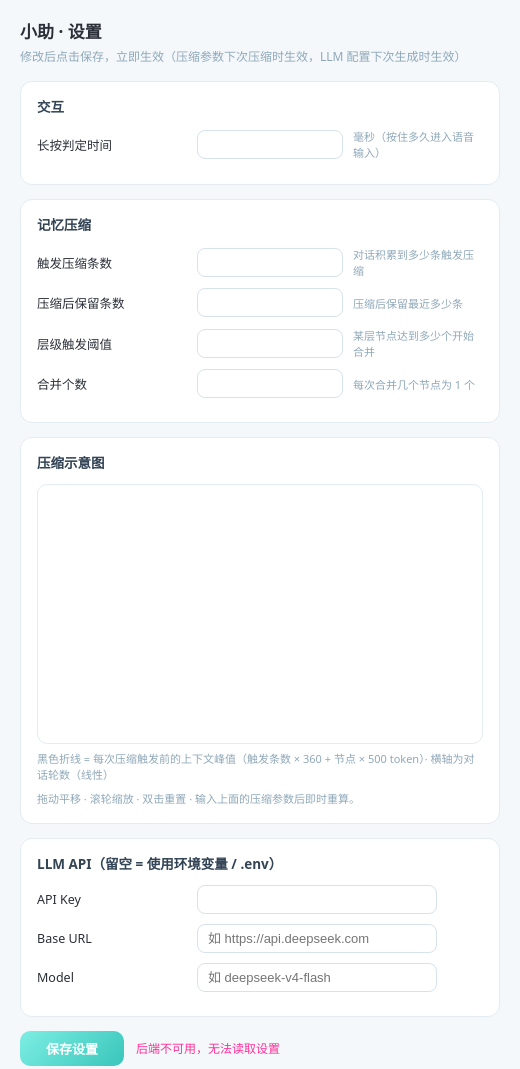
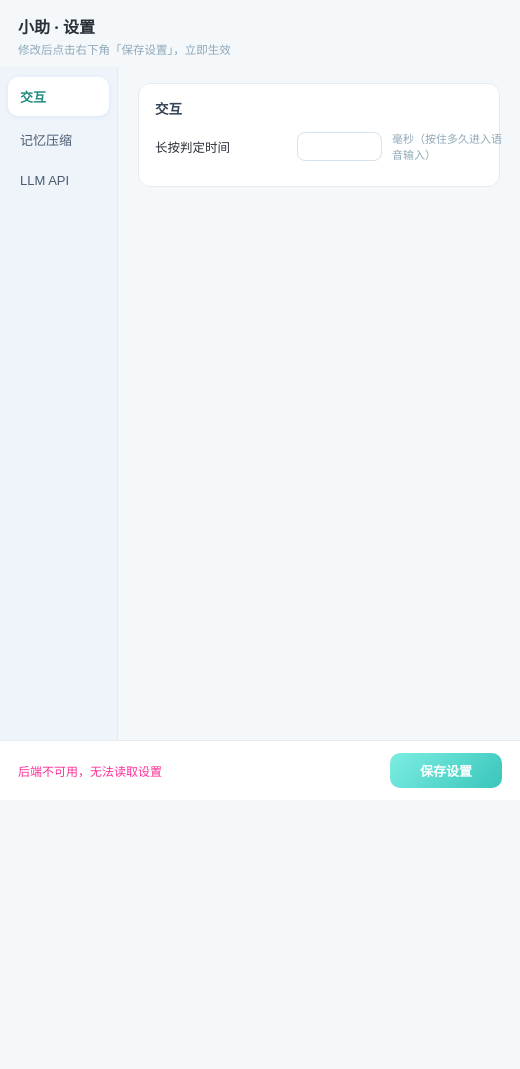
Before and after one commit to bgx666/DesktopAssistant, an Electron app: page frontend/renderer/settings.html in a window 520 px wide. After the commit the page ends 800 px from the top, so only its background shows below. Drawn offline with Linux system fonts and the light colour scheme.

Commit message:
设置界面改选项卡布局：左侧交互/记忆压缩/LLM API 三个选项卡，右侧对应设置内容，保存按钮固定右下角；切换选项卡即时切换，压缩页切回时重画示意图

```diff
--- a/frontend/renderer/settings.html
+++ b/frontend/renderer/settings.html
@@ -8,39 +8,81 @@
 <style>
   :root { --cyan: #39c5bb; --cyan2: #7deee3; --blue: #5fb8d6; --pink: #ff2e97; --text: #2b2f38; --dim: #8fa8b8; }
   * { margin: 0; padding: 0; box-sizing: border-box; }
+  html, body { height: 100%; }
   body {
     font-family: "Microsoft YaHei", "PingFang SC", system-ui, sans-serif;
-    background: #f4f8fb; color: var(--text); padding: 18px 20px 24px;
+    background: #f4f8fb; color: var(--text);
+    display: flex; flex-direction: column; height: 100vh;
   }
-  h1 { font-size: 17px; margin-bottom: 4px; }
-  .sub { font-size: 12px; color: var(--dim); margin-bottom: 16px; }
+
+  /* ── 顶部标题 ── */
+  .head { padding: 14px 18px 10px; }
+  .head h1 { font-size: 16px; }
+  .head .sub { font-size: 11.5px; color: var(--dim); margin-top: 3px; }
+
+  /* ── 主体：左侧选项卡 + 右侧内容 ── */
+  .layout { flex: 1; display: flex; min-height: 0; }
+  aside {
+    width: 118px; flex: none; padding: 10px 8px;
+    border-right: 1px solid #e3ecf3; background: #eef4fa;
+    display: flex; flex-direction: column; gap: 4px;
+  }
+  aside .tab {
+    padding: 10px 12px; border: none; border-radius: 10px; cursor: pointer;
+    background: transparent; color: #4a5a70; font-size: 13px; text-align: left;
+    transition: background 0.15s, color 0.15s;
+  }
+  aside .tab:hover { background: #e2ecf6; }
+  aside .tab.active { background: #fff; color: #1e8a80; font-weight: 700; box-shadow: 0 1px 4px rgba(90,120,200,0.12); }
+  main { flex: 1; overflow-y: auto; padding: 16px 20px; min-width: 0; }
+  .pane { display: none; }
+  .pane.active { display: block; }
+
+  h2 { font-size: 13.5px; margin-bottom: 12px; color: #345; }
   section { background: #fff; border: 1px solid #e3ecf3; border-radius: 12px; padding: 14px 16px; margin-bottom: 14px; }
-  h2 { font-size: 13.5px; margin-bottom: 12px; color: #345; }
   .row { display: flex; align-items: center; gap: 10px; margin-bottom: 10px; }
-  .row label { width: 150px; font-size: 12.5px; flex: none; }
+  .row label { width: 132px; font-size: 12.5px; flex: none; }
   .row input[type=number], .row input[type=text], .row input[type=password] {
     flex: 1; padding: 6px 10px; border: 1px solid #d6e2ec; border-radius: 8px;
-    font-size: 13px; outline: none; max-width: 240px;
+    font-size: 13px; outline: none; max-width: 210px;
   }
   .row input:focus { border-color: var(--cyan); }
-  .row .hint { font-size: 11px; color: var(--dim); flex: none; width: 130px; }
-  .btn-row { display: flex; align-items: center; gap: 12px; margin-top: 4px; }
-  #save { padding: 8px 26px; border: none; border-radius: 10px; cursor: pointer;
-    color: #fff; font-size: 13px; font-weight: 700; background: linear-gradient(135deg, var(--cyan2), var(--cyan)); }
-  #save:disabled { opacity: .55; cursor: default; }
-  #msg { font-size: 12px; color: var(--pink); min-height: 16px; }
-  #msg.ok { color: #2e9e6b; }
-  canvas { width: 100%; height: 260px; background: #fff; border-radius: 10px; display: block; border: 1px solid #e3ecf3; cursor: grab; }
+  .row .hint { font-size: 11px; color: var(--dim); flex: none; width: 120px; }
+
+  canvas { width: 100%; height: 240px; background: #fff; border-radius: 10px; display: block; border: 1px solid #e3ecf3; cursor: grab; }
   canvas:active { cursor: grabbing; }
   .chart-tip { font-size: 11px; color: var(--dim); margin-top: 8px; line-height: 1.7; }
   .legend { font-size: 11px; color: var(--dim); margin-top: 6px; }
   .legend b { color: var(--blue); }
+
+  /* ── 底部：保存按钮固定右下角 ── */
+  .footer {
+    flex: none; display: flex; align-items: center; gap: 12px;
+    padding: 12px 18px; border-top: 1px solid #e3ecf3; background: #fff;
+  }
+  #msg { flex: 1; font-size: 12px; color: var(--pink); min-height: 16px; }
+  #msg.ok { color: #2e9e6b; }
+  #save { padding: 8px 30px; border: none; border-radius: 10px; cursor: pointer;
+    color: #fff; font-size: 13px; font-weight: 700; background: linear-gradient(135deg, var(--cyan2), var(--cyan)); }
+  #save:disabled { opacity: .55; cursor: default; }
 </style>
 </head>
 <body>
+  <div class="head">
     <h1>小助 · 设置</h1>
-  <div class="sub">修改后点击保存，立即生效（压缩参数下次压缩时生效，LLM 配置下次生成时生效）</div>
+    <div class="sub">修改后点击右下角「保存设置」，立即生效</div>
+  </div>
 
+  <div class="layout">
+    <aside>
+      <button class="tab active" data-tab="interact">交互</button>
+      <button class="tab" data-tab="compress">记忆压缩</button>
+      <button class="tab" data-tab="llm">LLM API</button>
+    </aside>
+
+    <main>
+      <!-- 交互 -->
+      <div class="pane active" data-pane="interact">
         <section>
           <h2>交互</h2>
           <div class="row">
@@ -49,7 +91,10 @@
             <span class="hint">毫秒（按住多久进入语音输入）</span>
           </div>
         </section>
+      </div>
 
+      <!-- 记忆压缩 -->
+      <div class="pane" data-pane="compress">
         <section>
           <h2>记忆压缩</h2>
           <div class="row">
@@ -73,14 +118,16 @@
             <span class="hint">每次合并几个节点为 1 个</span>
           </div>
         </section>
-
         <section>
           <h2>压缩示意图</h2>
           <canvas id="chart" width="900" height="300"></canvas>
           <div class="legend">黑色折线 = 每次压缩触发前的上下文峰值（触发条数 × 360 + 节点 × 500 token）· 横轴为对话轮数（线性）</div>
           <div class="chart-tip">拖动平移 · 滚轮缩放 · 双击重置 · 输入上面的压缩参数后即时重算。</div>
         </section>
+      </div>
 
+      <!-- LLM API -->
+      <div class="pane" data-pane="llm">
         <section>
           <h2>LLM API（留空 = 使用环境变量 / .env）</h2>
           <div class="row">
@@ -96,10 +143,13 @@
             <input type="text" id="llm_model" placeholder="如 deepseek-v4-flash" />
           </div>
         </section>
+      </div>
+    </main>
+  </div>
 
-  <div class="btn-row">
+  <div class="footer">
+    <span id="msg"></span>
     <button id="save">保存设置</button>
-    <span id="msg"></span>
   </div>
 
 <script src="settings.js"></script>
--- a/frontend/renderer/settings.js
+++ b/frontend/renderer/settings.js
@@ -1,10 +1,23 @@
-// settings.js —— 设置窗口：表单回显 + 压缩示意图（峰值折线，即时重算）+ 保存
+// settings.js —— 设置窗口：选项卡切换 + 表单回显 + 压缩示意图 + 保存
 (() => {
   'use strict';
   const API = (window.planner && window.planner.apiBase) || 'http://127.0.0.1:18771';
   const $ = (s) => document.querySelector(s);
   const canvas = $('#chart');
   const ctx = canvas.getContext('2d');
+
+  // ── 选项卡切换 ──
+  document.querySelectorAll('aside .tab').forEach((tab) => {
+    tab.addEventListener('click', () => {
+      document.querySelectorAll('aside .tab').forEach((t) => t.classList.remove('active'));
+      tab.classList.add('active');
+      const name = tab.dataset.tab;
+      document.querySelectorAll('.pane').forEach((p) => {
+        p.classList.toggle('active', p.dataset.pane === name);
+      });
+      if (name === 'compress') drawChart();   // 隐藏时 canvas 不可见，切回重画
+    });
+  });
 
   // ── 读取当前设置并回显 ──
   let current = {};
```
Lines whose indentation alone changed are shown as unchanged.
